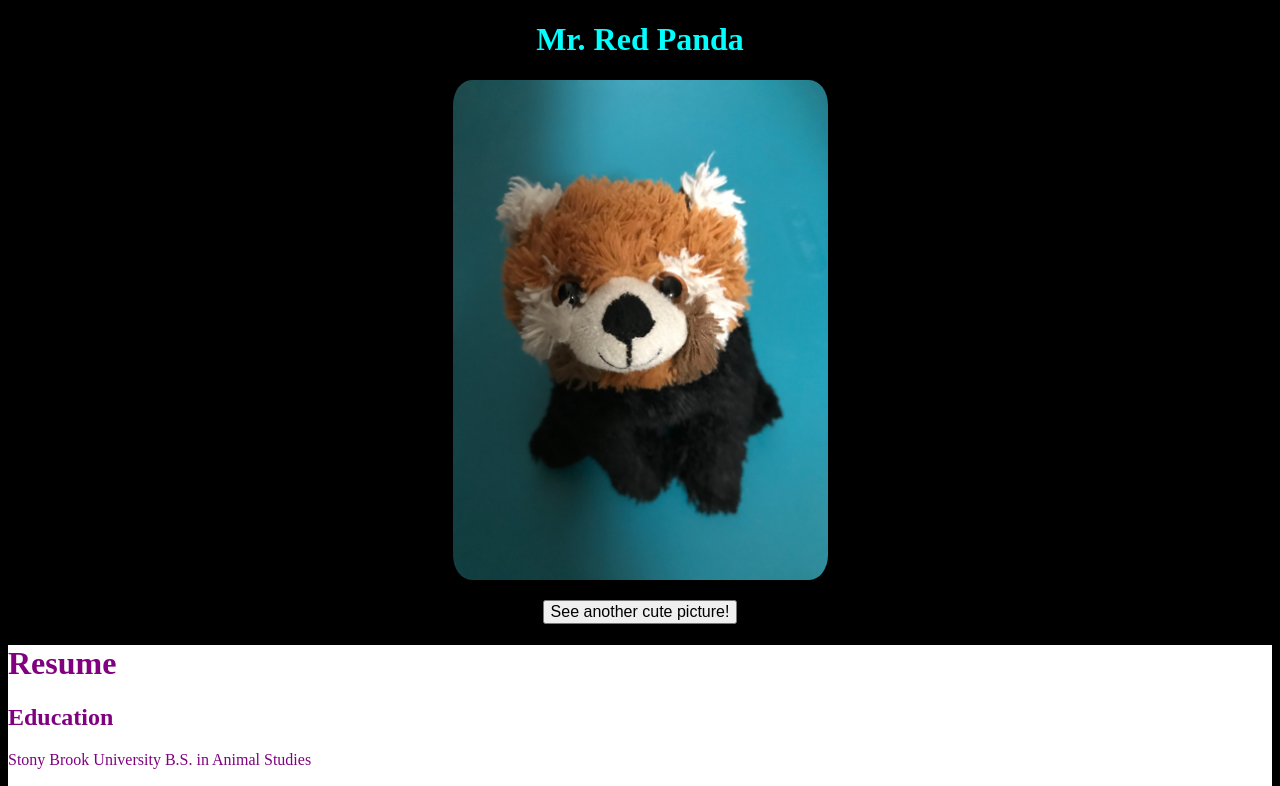
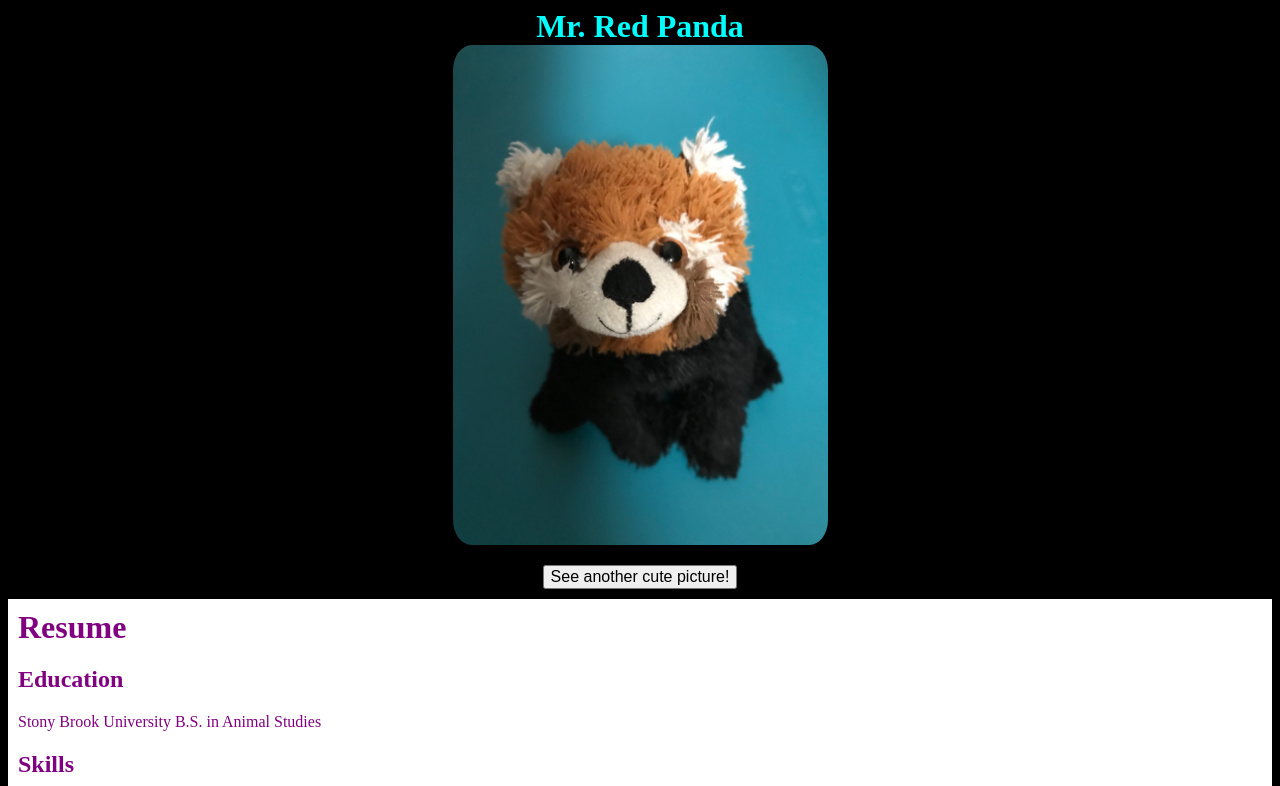
Before and after one commit to ElliotTuck/MrRedPandaWebsite, a plain HTML site: page index.html in a window 1280 px wide. Shown: the top 786 px of the page. Drawn offline with Linux system fonts and the light colour scheme.

Commit message:
Add padding for resume section and clear some default CSS for h1 element

```diff
--- a/style.css
+++ b/style.css
@@ -5,10 +5,15 @@ body {
 .resume {
 	background: white;
 	color: purple;
+	padding: 10px;
 }
 .center {
 	text-align: center;
+	padding-bottom: 10px;
 }
 .btn-md {
 	font-size: medium;
 }
+h1 {
+	margin: 0px;
+}
```
